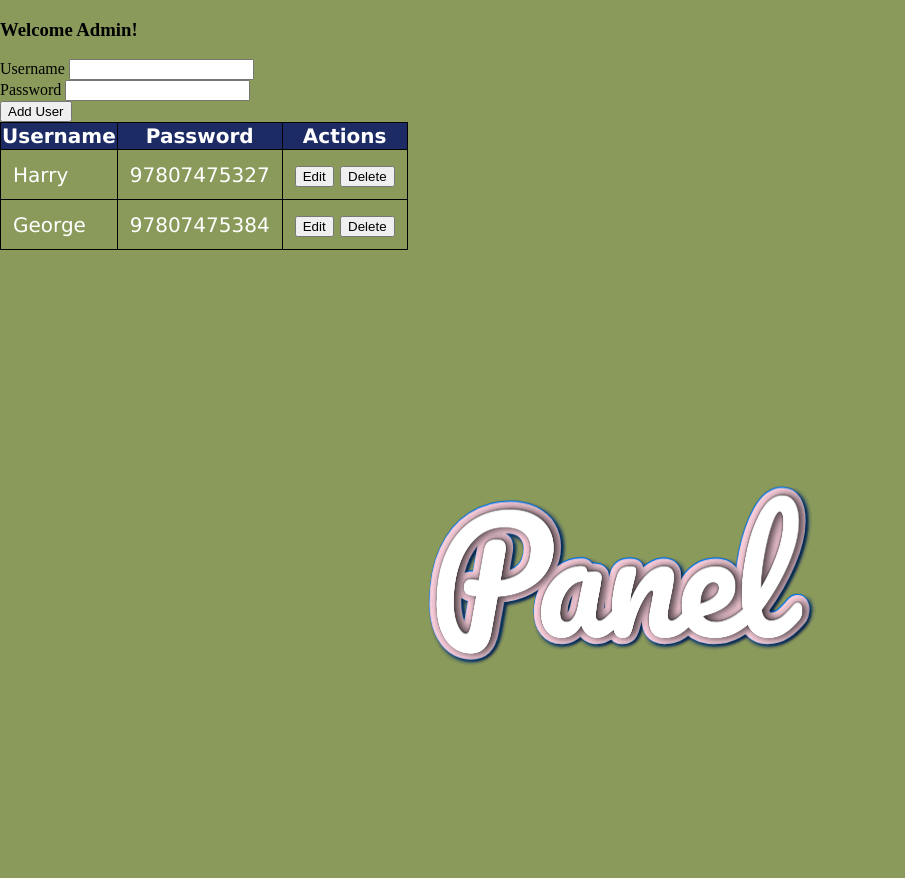
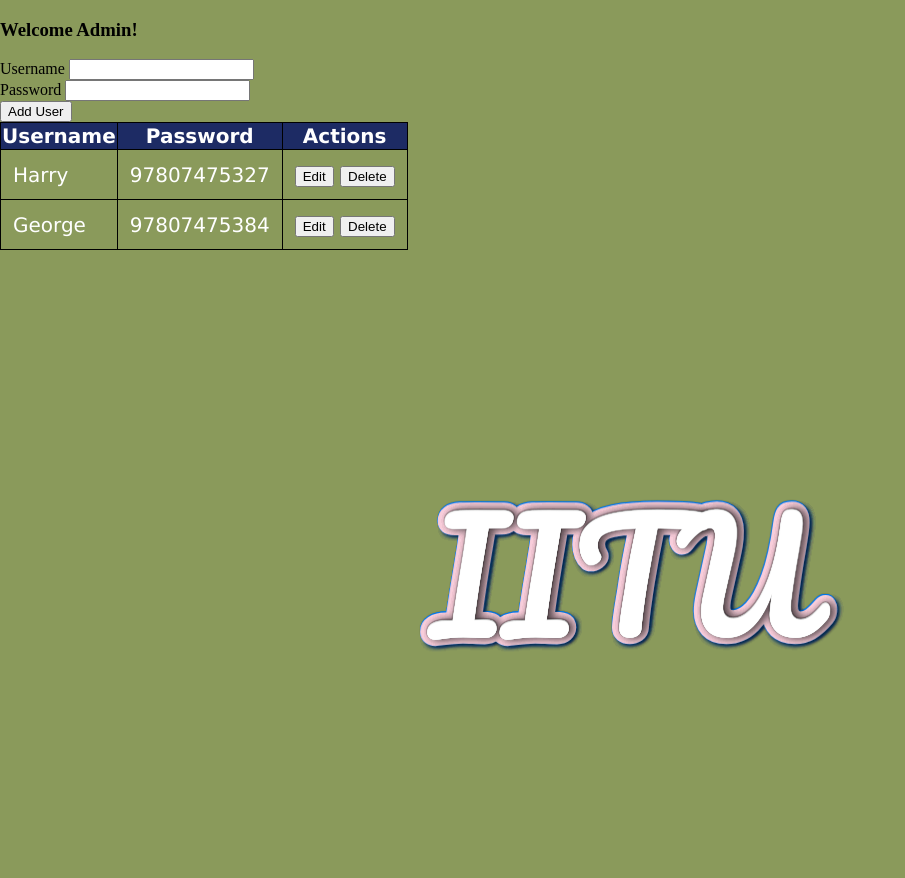
Before and after one commit to AigerimAli/Panel, a plain HTML site: page index.html in a window 1280 px wide. Shown: the whole page, without its empty margins (0-905 px from the left). Drawn offline with Linux system fonts and the light colour scheme.

Commit message:
Update index.html

```diff
--- a/index.html
+++ b/index.html
@@ -71,7 +71,7 @@ table,
 
 .layer:after {
   font: 150px/0.65 "Pacifico", "Kaushan Script", Futura, "Roboto", "Trebuchet MS", Helvetica, sans-serif;
-  content: "Panel";
+  content: "IITU";
   white-space: pre;
   text-align: center;
   height: 100%;
```
